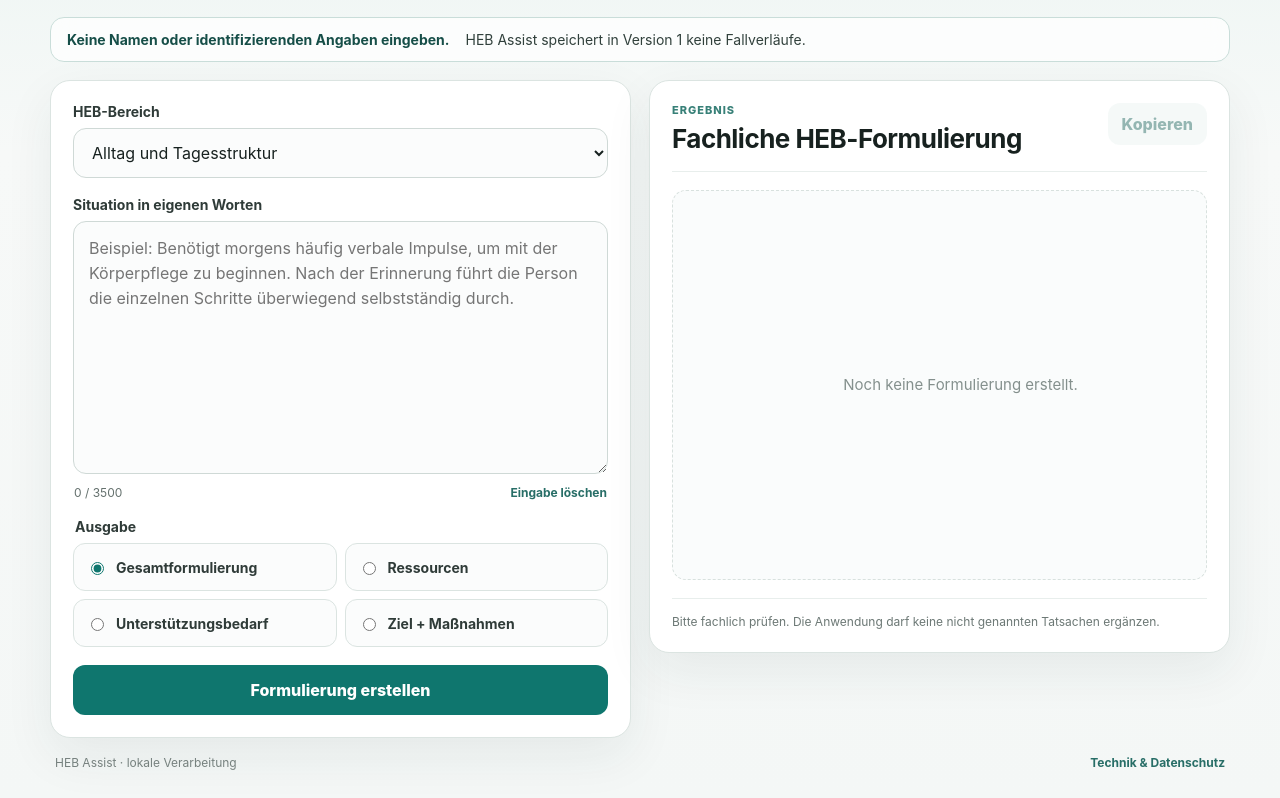
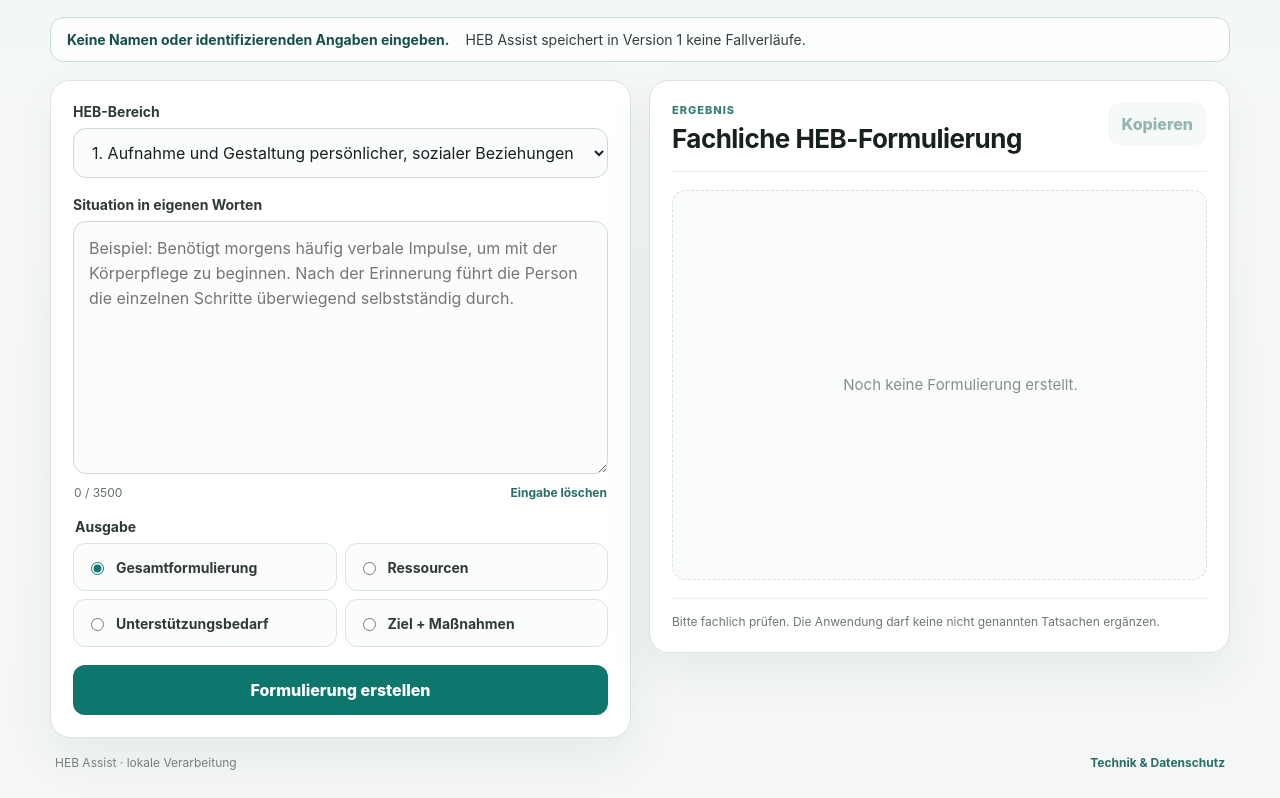
Before and after one commit to ys2mm422yb-max/HEB-Assist, a plain HTML site: page index.html in a window 1280 px wide. Shown: the part 108-906 px from the top of the page. Drawn offline with Linux system fonts and the light colour scheme.

Commit message:
Align HEB area selector with official Bavarian HEB forms

```diff
--- a/index.html
+++ b/index.html
@@ -30,18 +30,11 @@
       <div class="panel input-panel">
         <label for="area">HEB-Bereich</label>
         <select id="area">
-          <option>Alltag und Tagesstruktur</option>
-          <option>Selbstversorgung</option>
-          <option>Wohnen und Haushaltsführung</option>
-          <option>Psychische Stabilität</option>
-          <option>Gesundheit und Behandlung</option>
-          <option>Soziale Beziehungen</option>
-          <option>Arbeit und Beschäftigung</option>
-          <option>Freizeit und gesellschaftliche Teilhabe</option>
-          <option>Finanzen und Behördenangelegenheiten</option>
-          <option>Mobilität und Orientierung</option>
-          <option>Krisen und besondere Risiken</option>
-          <option>Sonstiger Bereich</option>
+          <option>1. Aufnahme und Gestaltung persönlicher, sozialer Beziehungen</option>
+          <option>2. Selbstversorgung / Wohnen</option>
+          <option>3. Arbeit / arbeitsähnliche Tätigkeiten, Ausbildung</option>
+          <option>4. Tagesgestaltung, Freizeit, Teilnahme am gesellschaftlichen Leben</option>
+          <option>5. Umgang mit den Auswirkungen der Behinderung</option>
         </select>
 
         <label for="notes">Situation in eigenen Worten</label>
```
